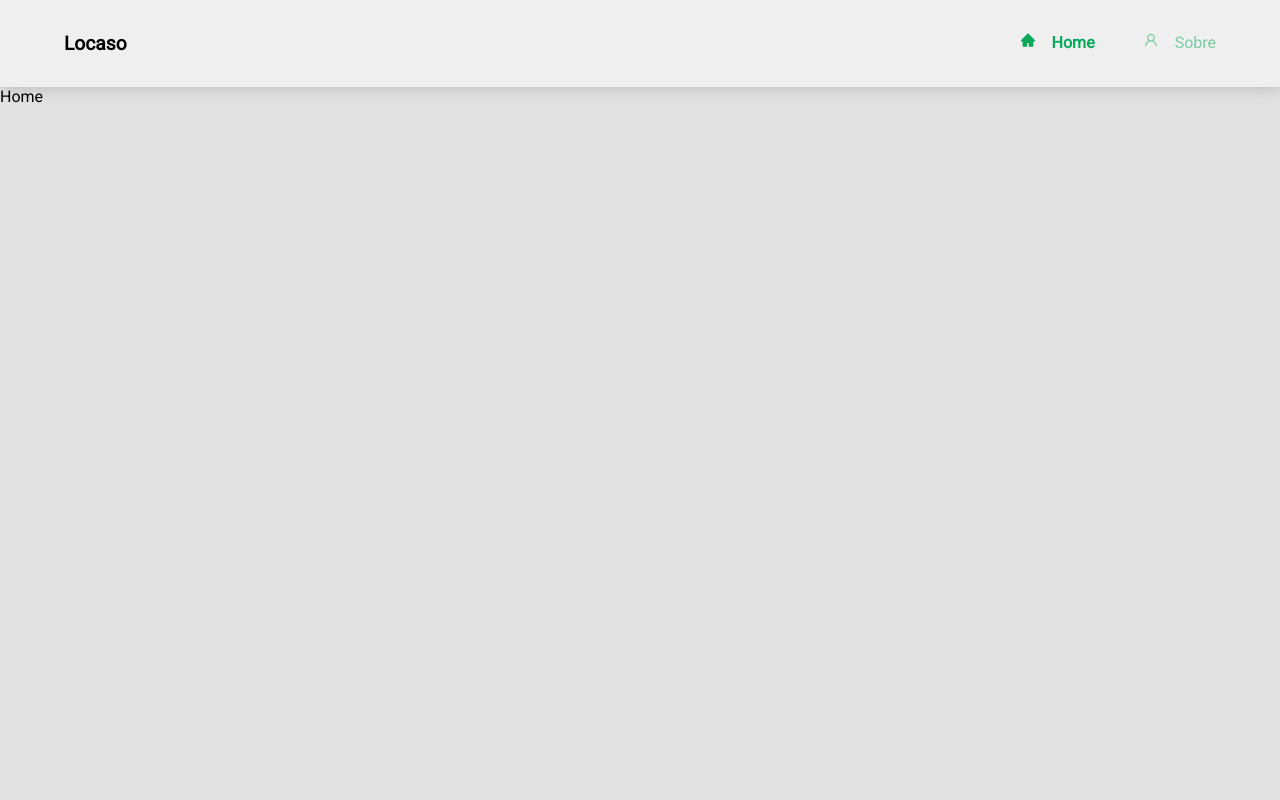
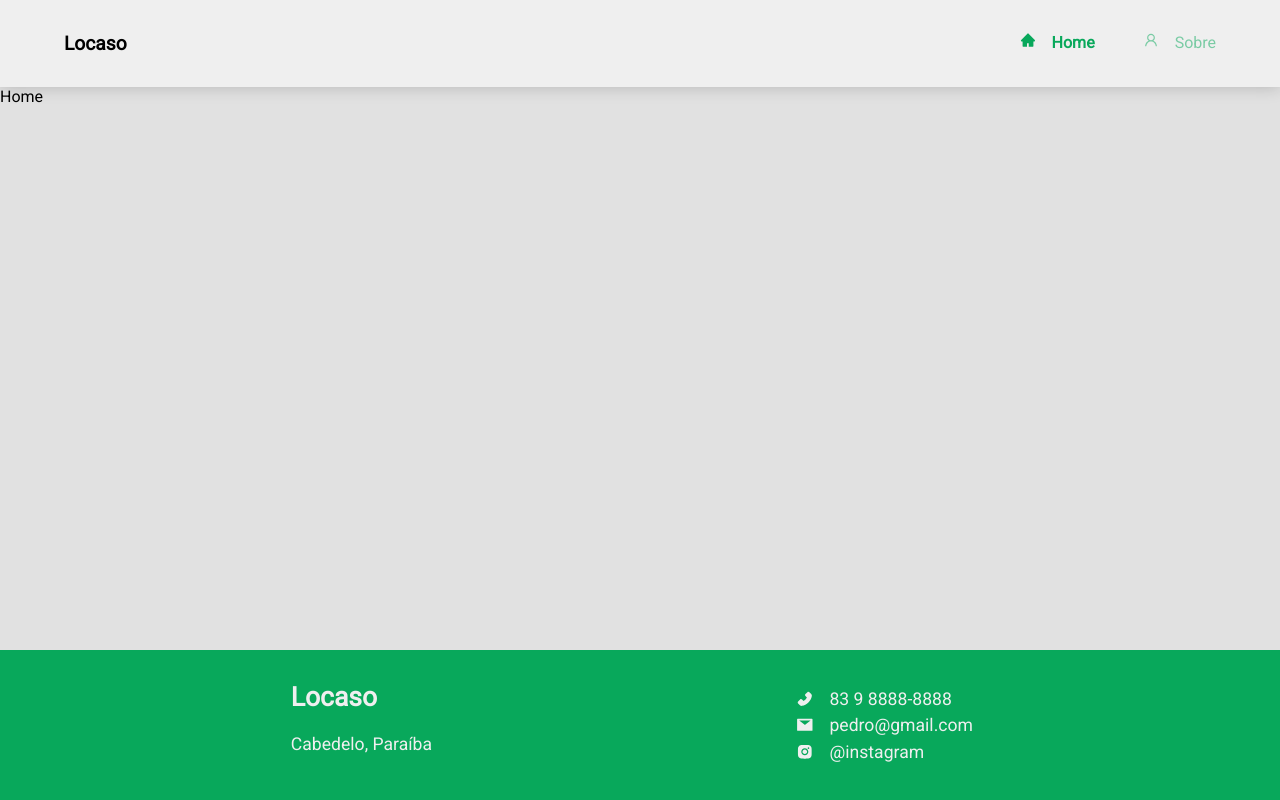
Before and after one commit to PauloE314/locaso, a React (Create React App) app: page / in a window 1280 px wide. Built offline with nearby package versions, Linux system fonts and the light colour scheme.

Commit message:
Adds footer

```diff
--- a/src/components/Footer/index.js
+++ b/src/components/Footer/index.js
@@ -1 +1,41 @@
-export default function Footer() {}
+import config from "../../config";
+import {
+  Container,
+  Logo,
+  Location,
+  Contact,
+  ContactItem,
+  ContactLink,
+} from "./styles";
+import { AiFillPhone, AiFillMail, AiFillInstagram } from "react-icons/ai";
+
+export default function Footer() {
+  const { location, email, instagram, phone } = config.contact;
+  const [rawPhone, displayPhone] = phone;
+
+  return (
+    <Container>
+      <Logo>Locaso</Logo>
+      <Location>{location}</Location>
+      <Contact>
+        <ContactItem>
+          <AiFillPhone />
+          <ContactLink href={`tel:${rawPhone}`}>{displayPhone}</ContactLink>
+        </ContactItem>
+        <ContactItem>
+          <AiFillMail />
+          <ContactLink href={`mailto:${email}`}>{email}</ContactLink>
+        </ContactItem>
+        <ContactItem>
+          <AiFillInstagram />
+          <ContactLink
+            target="_blank"
+            href={`https://www.instagram.com/${instagram}`}
+          >
+            @{instagram}
+          </ContactLink>
+        </ContactItem>
+      </Contact>
+    </Container>
+  );
+}
--- a/src/components/Footer/styles.js
+++ b/src/components/Footer/styles.js
@@ -0,0 +1,45 @@
+import styled from "styled-components";
+
+export const Container = styled.div`
+  display: grid;
+  grid-template-columns: 0.75fr auto 1fr auto 0.8fr;
+  padding: 2rem 3rem;
+  grid-template-areas:
+    ". logo . contact ."
+    ". location . contact .";
+  background-color: var(--secondary-color);
+  color: var(--bg-color);
+
+  font-size: 1.1rem;
+`;
+
+export const Logo = styled.h2`
+  grid-area: logo;
+  margin-bottom: 0.5rem;
+`;
+
+export const Location = styled.div`
+  grid-area: location;
+`;
+
+export const Contact = styled.ul`
+  grid-area: contact;
+`;
+
+export const ContactItem = styled.li`
+  margin: 0.4rem 0rem;
+  display: flex;
+  align-items: center;
+
+  & svg {
+    margin-right: 1rem;
+  }
+`;
+
+export const ContactItemLabel = styled.span`
+  margin-left: 1rem;
+`;
+
+export const ContactLink = styled.a`
+  color: inherit;
+`;
--- a/src/components/Navbar/styles.js
+++ b/src/components/Navbar/styles.js
@@ -26,7 +26,7 @@ export const MenuButton = styled.button`
   display: none;
   justify-self: flex-end;
   background-color: transparent;
-  font-size: 2rem;
+  font-size: 1.7rem;
   opacity: ${({ activated }) => (activated ? 0.5 : 1)};
   transition: opacity 0.3s;
 
--- a/src/components/PageContainer/index.js
+++ b/src/components/PageContainer/index.js
@@ -2,6 +2,13 @@ import styled from "styled-components";
 
 const PageContainer = styled.div`
   min-height: 100vh;
+  display: flex;
+  flex-direction: column;
+  background-color: red;
+`;
+
+export const PageContent = styled.main`
+  flex-grow: 1;
 `;
 
 export default PageContainer;
--- /dev/null
+++ b/src/config/index.js
@@ -0,0 +1,10 @@
+const config = {
+  contact: {
+    location: "Cabedelo, Paraíba",
+    email: "pedro@gmail.com",
+    instagram: "instagram",
+    phone: ["+5583988888888", "83 9 8888-8888"],
+  },
+};
+
+export default config;
--- a/src/pages/Home/index.js
+++ b/src/pages/Home/index.js
@@ -1,14 +1,14 @@
 import Navbar from "../../components/Navbar";
 import Footer from "../../components/Footer";
 
-import { Container } from "./styles";
+import { Container, Content } from "./styles";
 
 export default function Home() {
   return (
     <Container>
       <Navbar />
-      <main>Home</main>
-      {/* <Footer /> */}
+      <Content>Home</Content>
+      <Footer />
     </Container>
   );
 }
--- a/src/pages/Home/styles.js
+++ b/src/pages/Home/styles.js
@@ -1,6 +1,8 @@
 import styled from "styled-components";
-import PageContainer from "../../components/PageContainer";
+import PageContainer, { PageContent } from "../../components/PageContainer";
 
 export const Container = styled(PageContainer)`
   background-color: #e1e1e1;
 `;
+
+export const Content = styled(PageContent)``;
--- a/src/style.js
+++ b/src/style.js
@@ -21,6 +21,7 @@ const globalStyle = createGlobalStyle`
 
   * {
     margin: 0;
+    list-style: none;
   }
 
   body {
```
